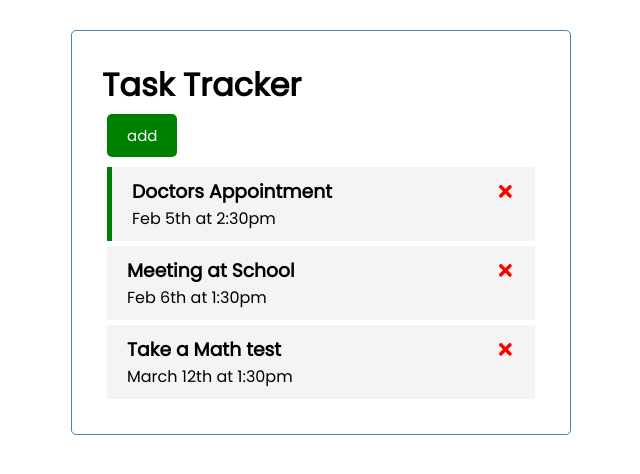
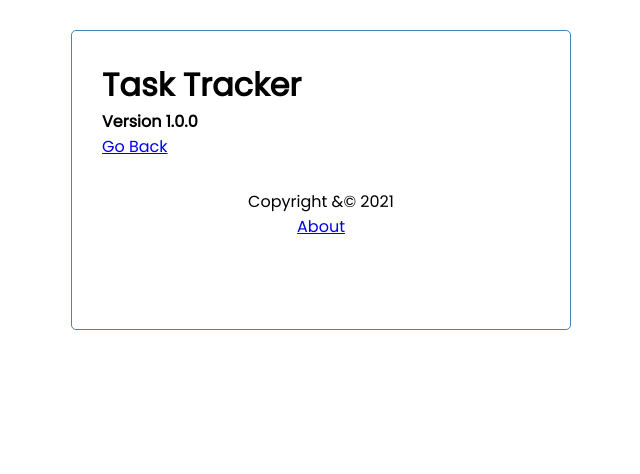
Before and after one commit to devEduardoLemos/taskTracker, a React (Create React App) app: page /about in a window 1280 px wide. Shown: the top 474 px of the page, without its empty margins (319-959 px from the left). Built offline with nearby package versions, Linux system fonts and the light colour scheme; data requests are answered from the project's data file.

Commit message:
routes working

```diff
--- a/package.json
+++ b/package.json
@@ -10,6 +10,7 @@
     "react": "^18.2.0",
     "react-dom": "^18.2.0",
     "react-icons": "^4.8.0",
+    "react-router-dom": "^6.9.0",
     "react-scripts": "5.0.1",
     "web-vitals": "^2.1.4"
   },
--- a/src/App.js
+++ b/src/App.js
@@ -1,7 +1,10 @@
-import { useState, useEffect } from "react"
+import { useState, useEffect } from "react";
+import { BrowserRouter as Router, Route, Routes } from "react-router-dom";
 import Header from "./components/Header";
+import Footer from "./components/Footer";
 import Tasks from "./components/Tasks";
 import AddTaks from "./components/AddTaks";
+import About from "./components/About";
 
 function App() {
 
@@ -81,11 +84,15 @@
   }
 
   return (
+    <Router>
       <div className="container">
         <Header
           onAdd={() => setShowAddTask(!showAddTask)}
           showAdd={showAddTask}
         />
+        <Routes>
+          <Route path="/" element={
+            <>
               {showAddTask && <AddTaks onAdd={addTask} />}
               {tasks.length > 0 ? (
                 <Tasks
@@ -94,7 +101,14 @@
                   onToggle={toggleRiminder} />)
                 : ('No tasks to show')
               }
+            </>
+          }
+          />
+          <Route path="/about" element={<About />} />
+        </Routes>
+        <Footer />
       </div>
+    </Router>
   );
 }
 
--- /dev/null
+++ b/src/components/About.js
@@ -0,0 +1,11 @@
+import { Link } from "react-router-dom"
+const About = () => {
+    return (
+        <div>
+            <h4>Version 1.0.0</h4>
+            <Link to="/">Go Back </Link>
+        </div>
+    )
+}
+
+export default About
--- /dev/null
+++ b/src/components/Footer.js
@@ -0,0 +1,12 @@
+import { Link } from "react-router-dom"
+
+const Footer = () => {
+    return (
+        <footer>
+            <p>Copyright &&copy; 2021</p>
+            <Link to='/about'>About</Link>
+        </footer>
+    )
+}
+
+export default Footer
--- a/src/components/Header.js
+++ b/src/components/Header.js
@@ -1,12 +1,21 @@
 import PropTypes from 'prop-types'
+import { useLocation } from 'react-router-dom'
 import Button from './Button'
 
 const Header = ({ title, onAdd, showAdd }) => {
 
+    const location = useLocation()
+
     return (
         <header>
             <h1>{title}</h1>
-            <Button color={showAdd ? 'red' : 'green'} text={showAdd ? 'close' : 'add'} onClick={onAdd} />
+            {location.pathname === '/' && (
+                <Button
+                    color={showAdd ? 'red' : 'green'}
+                    text={showAdd ? 'close' : 'add'}
+                    onClick={onAdd}
+                />
+            )}
         </header>
     )
 }
```
Also changed, not shown: 1 other file (tests, documents, lock files or other folders). Lines whose indentation alone changed are shown as unchanged.
